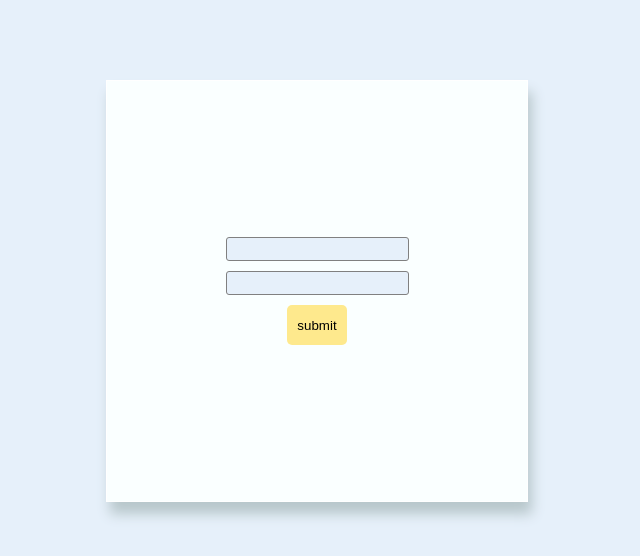
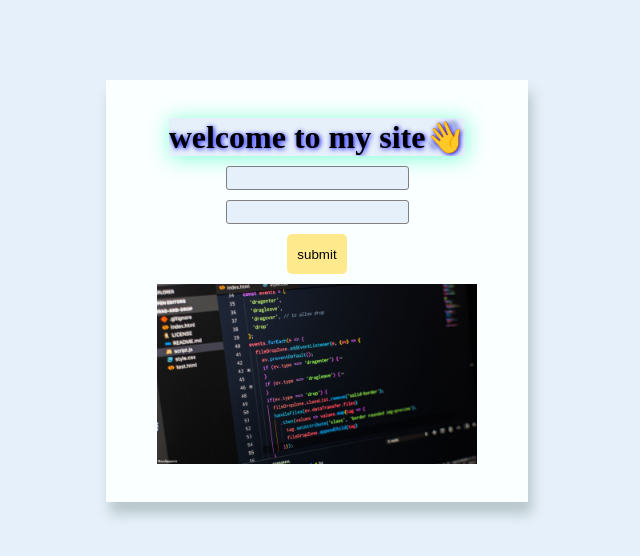
Before and after one commit to Malibakhtiarvand/webSiteFrontEnd, a plain HTML site: page LogIn page/index.html in a window 1280 px wide. Shown: the whole page, without its empty margins (323-963 px from the left). Drawn offline with Linux system fonts and the light colour scheme.

Commit message:
Log in Page

```diff
--- a/LogIn page/index.html
+++ b/LogIn page/index.html
@@ -1,5 +1,6 @@
 <!DOCTYPE html>
 <html lang="en">
+
 <head>
     <meta charset="UTF-8">
     <meta http-equiv="X-UA-Compatible" content="IE=edge">
@@ -7,11 +8,15 @@
     <title>Document</title>
     <link rel="stylesheet" href="style.css">
 </head>
+
 <body>
-        <div class="Form">
-            <input type="text">
-            <input type="password" name="" id="">
-            <button>submit</button>
-        </div>
+    <div class="Form">
+        <h1 style="box-shadow: 1px 2px 20px aquamarine;text-shadow: 1px 1px 5px blue;">welcome to my site👋</h1>
+        <input type="text">
+        <input type="password" name="" id="">
+        <button>submit</button>
+        <img src="./programming-bg.jpg" width="80%" alt="">
+    </div>
 </body>
+
 </html>
```
Also changed, not shown: LogIn page/programming-bg.jpg (added).
